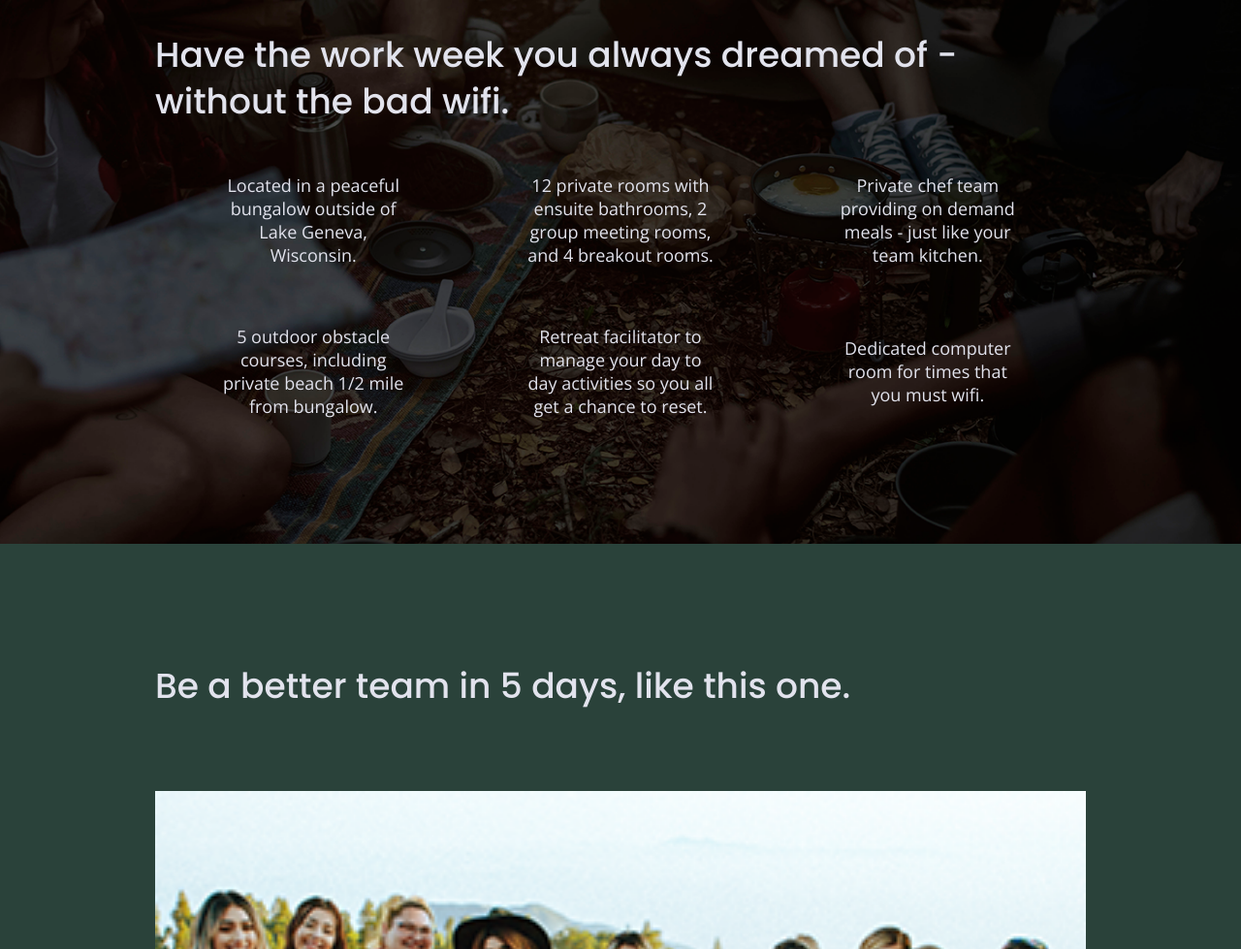
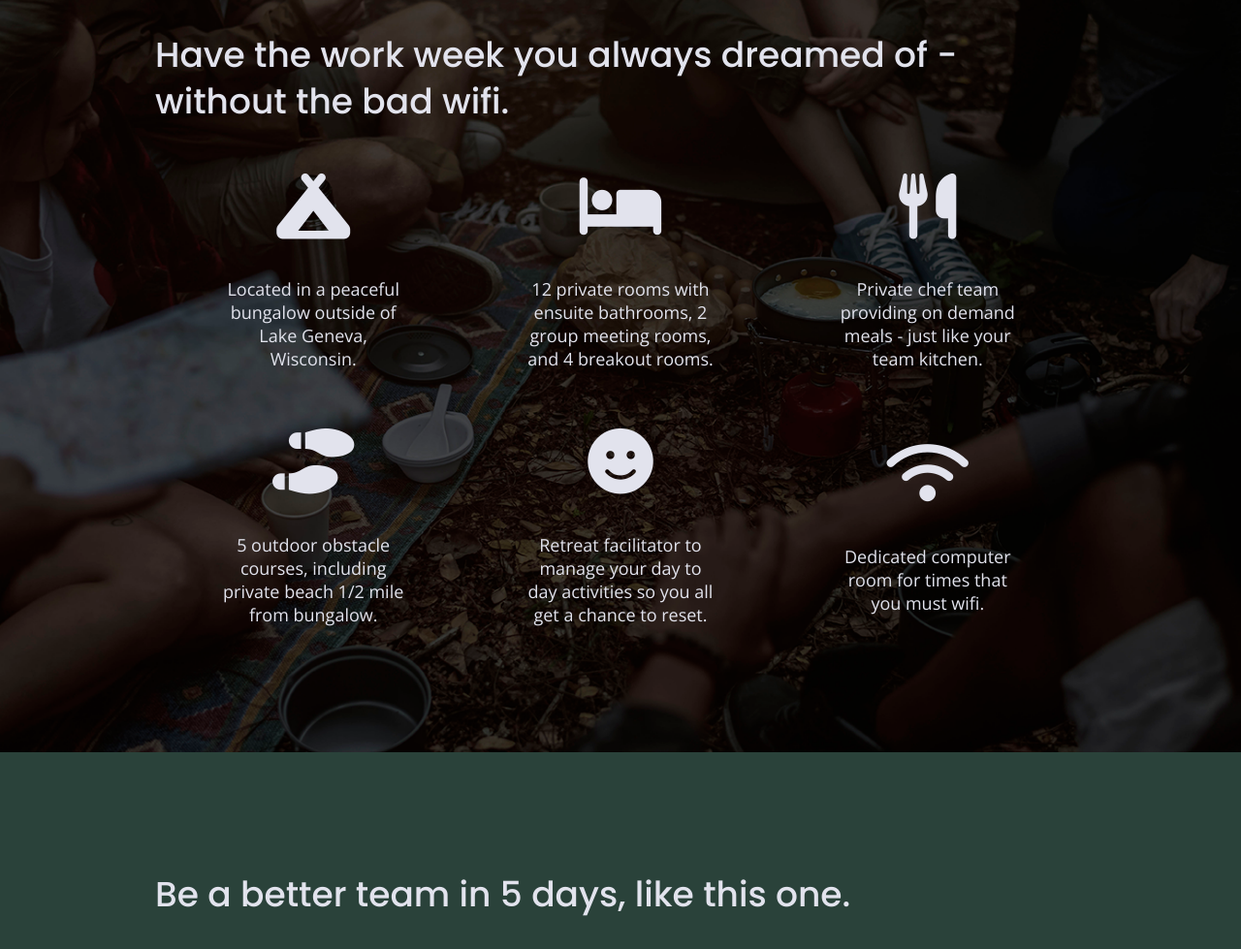
Before and after one commit to TieFit/unplugged-retreat, a website built with Parcel: page index.html in a window 1280 px wide. Shown: the part 1099-2078 px from the top of the page at 97% size. Built offline with nearby package versions, Linux system fonts and the light colour scheme.

Commit message:
Added icon fonts to homepage

```diff
--- a/css/main.css
+++ b/css/main.css
@@ -317,6 +317,11 @@
 
   .features h2 {
     margin-bottom: 60px;
+  }
+
+  .features i {
+    font-size: 3.75em;
+    margin-bottom: 40px;
   }
 
   .features article {
--- a/index.html
+++ b/index.html
@@ -14,6 +14,7 @@
 
   <link rel="stylesheet" href="css/normalize.css">
   <link rel="stylesheet" href="css/main.css">
+  <script src="https://kit.fontawesome.com/5fc1ee743d.js" crossorigin="anonymous"></script>
 
   <!-- Google Fonts -->
   <link href="https://fonts.googleapis.com/css?family=Open+Sans:400,700|Poppins:500,700" rel="stylesheet">
@@ -64,27 +65,39 @@
             <h2>Have the work week you always dreamed of - without the bad wifi.</h2>
             <div class="features-items">
             <article>
-              <p class="fontawesome-icon"></p>
+              <p class="fontawesome-icon">
+                <i class="fas fa-campground"></i>
+              </p>
               <p class="features-item-description">Located in a peaceful bungalow outside of Lake Geneva, Wisconsin.</p>
             </article>
             <article>
-              <p class="fontawesome-icon"></p>
+              <p class="fontawesome-icon">
+                <i class="fas fa-bed"></i>
+              </p>
               <p class="features-item-description">12 private rooms with ensuite bathrooms, 2 group meeting rooms, and 4 breakout rooms.</p>
             </article>
             <article>
-              <p class="fontawesome-icon"></p>
+              <p class="fontawesome-icon">
+                <i class="fas fa-utensils"></i>
+              </p>
               <p class="features-item-description">Private chef team providing on demand meals - just like your team kitchen.</p>
             </article>
             <article>
-              <p class="fontawesome-icon"></p>
+              <p class="fontawesome-icon">
+                <i class="fas fa-shoe-prints"></i>
+              </p>
               <p class="features-item-description">5 outdoor obstacle courses, including private beach 1/2 mile from bungalow.</p>
             </article>
             <article>
-              <p class="fontawesome-icon"></p>
+              <p class="fontawesome-icon">
+                <i class="fas fa-smile"></i>
+              </p>
               <p class="features-item-description">Retreat facilitator to manage your day to day activities so you all get a chance to reset.</p>
             </article>
             <article>
-              <p class="fontawesome-icon"></p>
+              <p class="fontawesome-icon">
+                <i class="fas fa-wifi"></i>
+              </p>
               <p class="features-item-description">Dedicated computer room for times that you must wifi.</p>
             </article>
             </div>
```
Also changed, not shown: about/index.html (+2 -0 lines), faq/index.html (+2 -0 lines).
